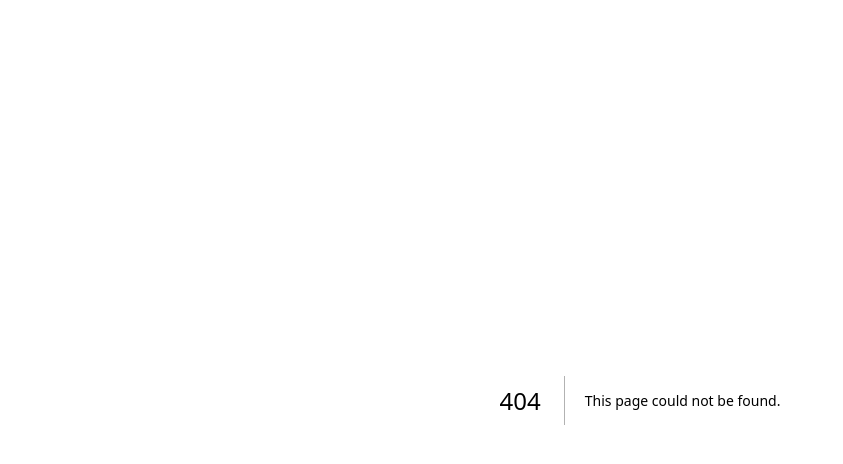
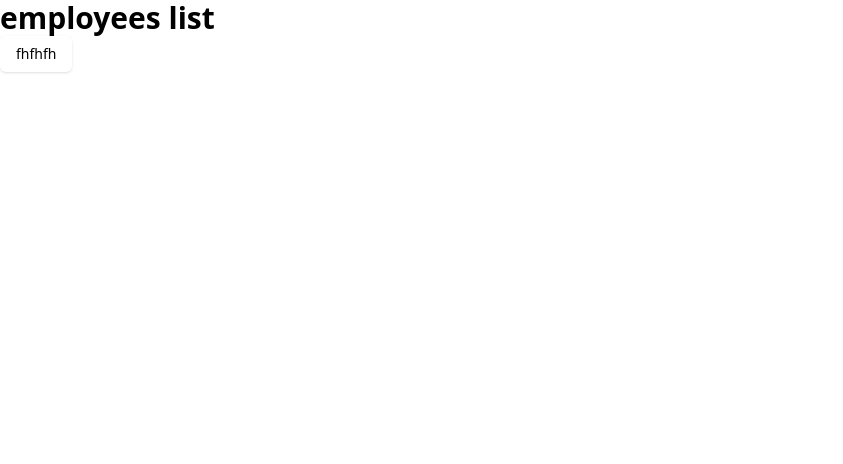
Before and after one commit to yutafukuchi-1015/turborepo-template, a Next.js app in the folder apps/web/: page /employees in a window 1280 px wide. Before the commit this address had no page. Shown: the top 464 px of the page, without its empty margins (0-843 px from the left). Built offline with nearby package versions, Linux system fonts and the light colour scheme.

Commit message:
絶対パス

```diff
--- /dev/null
+++ b/apps/web/app/employees/page.tsx
@@ -0,0 +1,11 @@
+import { Button } from "@repo/ui";
+import React from "react";
+
+export default async function Home() {
+  return (
+    <div>
+      <h1 className="text-3xl font-bold">employees list</h1>
+      <Button>fhfhfh</Button>
+    </div>
+  );
+}
--- a/apps/web/app/layout.tsx
+++ b/apps/web/app/layout.tsx
@@ -1,5 +1,5 @@
 import type { Metadata } from "next";
-import "../globals.css";
+import "@/web/globals.css";
 
 export const metadata: Metadata = {
   title: "Turborepo Template",
--- a/apps/web/app/page.tsx
+++ b/apps/web/app/page.tsx
@@ -1,4 +1,5 @@
-import { client } from "../../server/src/index";
+import { Button, Menubar } from "@repo/ui";
+import { client } from "@/server/src/index";
 import React from "react";
 
 export default async function Home() {
@@ -7,6 +8,8 @@ export default async function Home() {
   return (
     <div>
       <h1 className="text-3xl font-bold ">employees list</h1>
+      <Button variant="outline">aaa</Button>
+      <Menubar>aaaaa</Menubar>
       {employees.results.map((employee) => (
         <div key={employee.id}>
           {employee.id} {employee.name}
--- a/apps/web/tsconfig.json
+++ b/apps/web/tsconfig.json
@@ -6,7 +6,11 @@
       {
         "name": "next"
       }
-    ]
+    ],
+    "baseUrl": "../",
+    "paths": {
+      "@/*": ["./*"]
+    },
   },
   "include": [
     "**/*.ts",
```
Also changed, not shown: packages/ui/tsconfig.json (indentation only).
